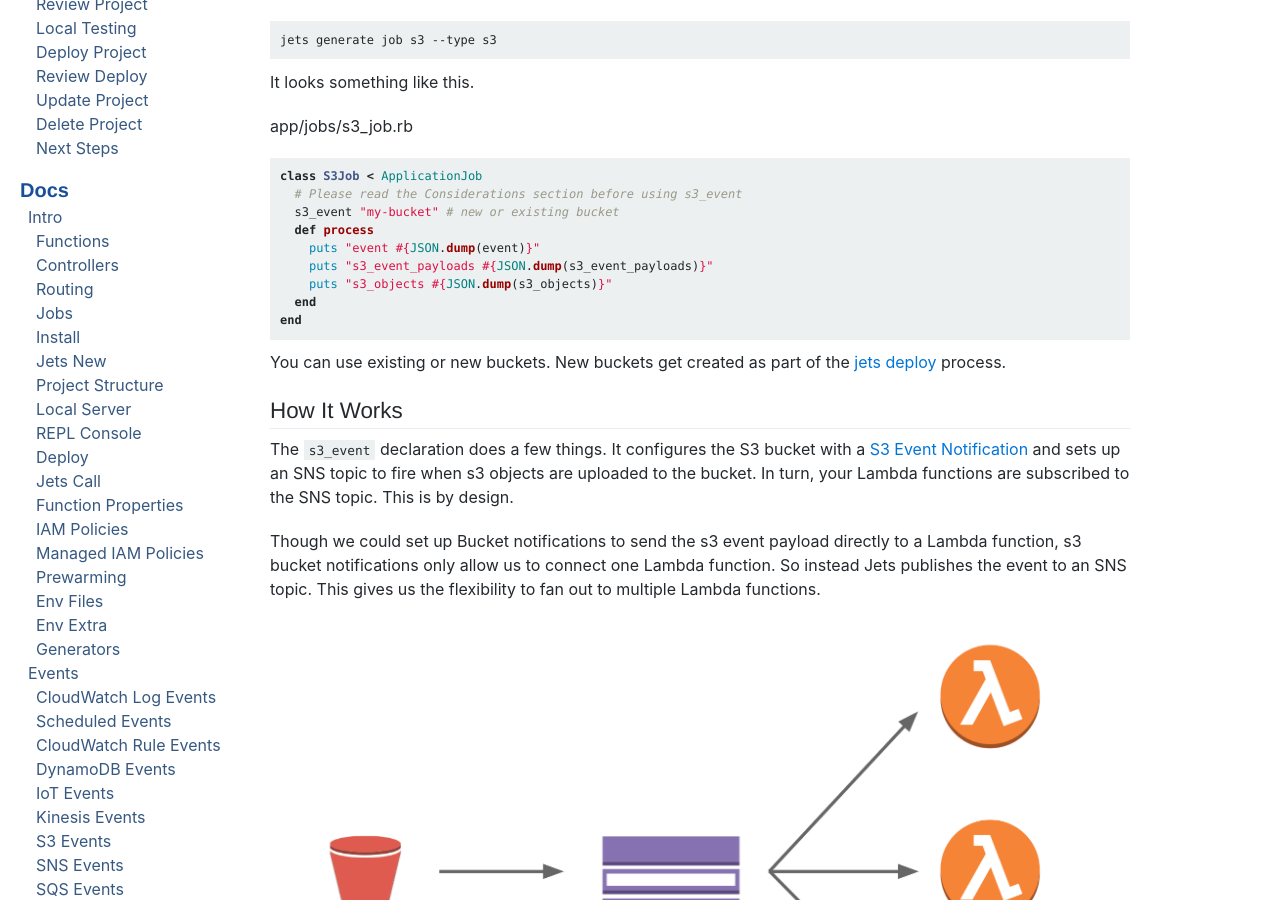
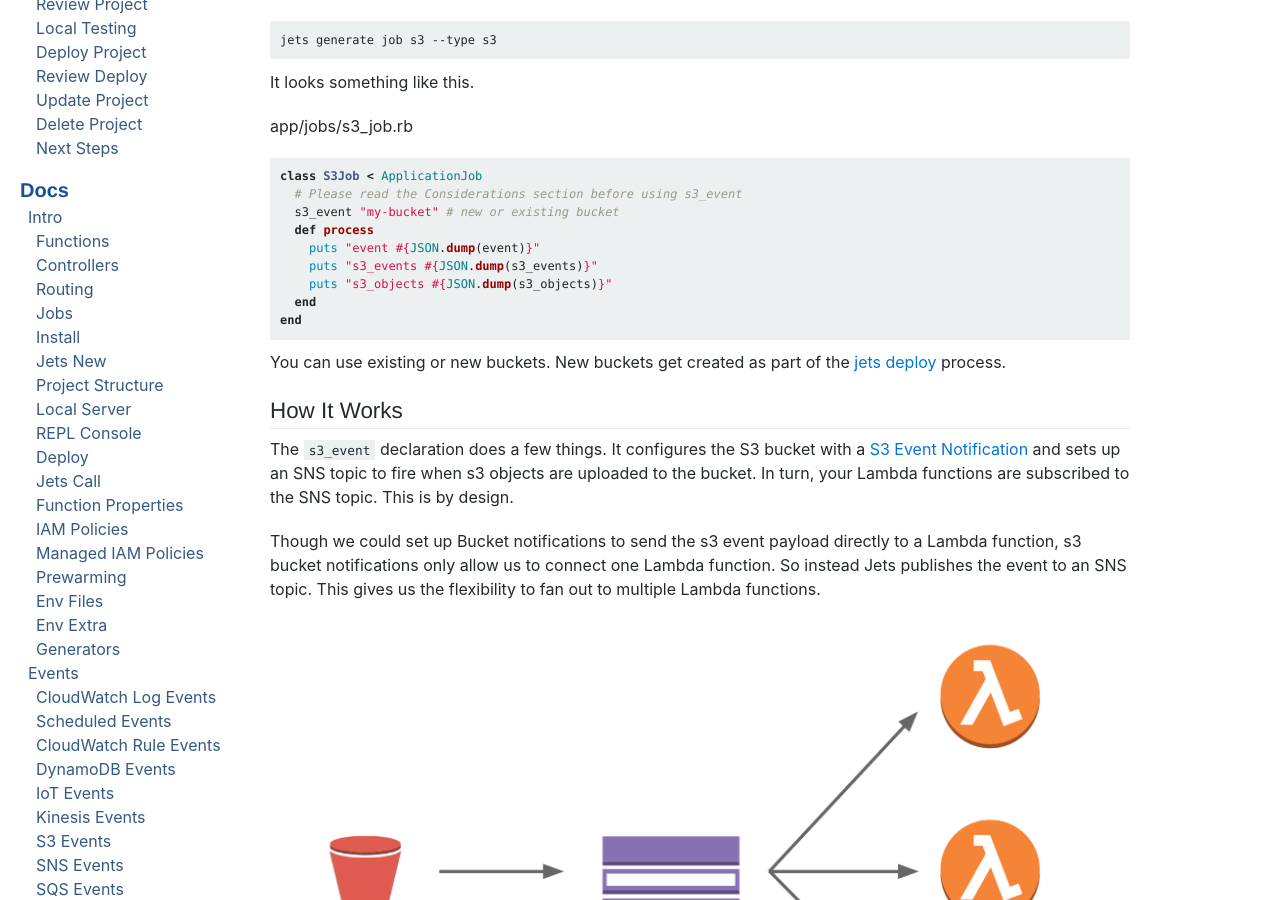
Before and after one commit to rubyonjets/jets-docs, a Jekyll site: the page built from _docs/events/s3.md, in a window 1280 px wide and 900 px high, scrolled down 754 px. Built offline with Jekyll 4.4.1, drawn with Linux system fonts in a browser that asks for light colours; a script that is not in the unit is left out.

Commit message:
Update s3.md

```diff
--- a/_docs/events/s3.md
+++ b/_docs/events/s3.md
@@ -26,7 +26,7 @@ class S3Job < ApplicationJob
   s3_event "my-bucket" # new or existing bucket
   def process
     puts "event #{JSON.dump(event)}"
-    puts "s3_event_payloads #{JSON.dump(s3_event_payloads)}"
+    puts "s3_events #{JSON.dump(s3_events)}"
     puts "s3_objects #{JSON.dump(s3_objects)}"
   end
 end
```
